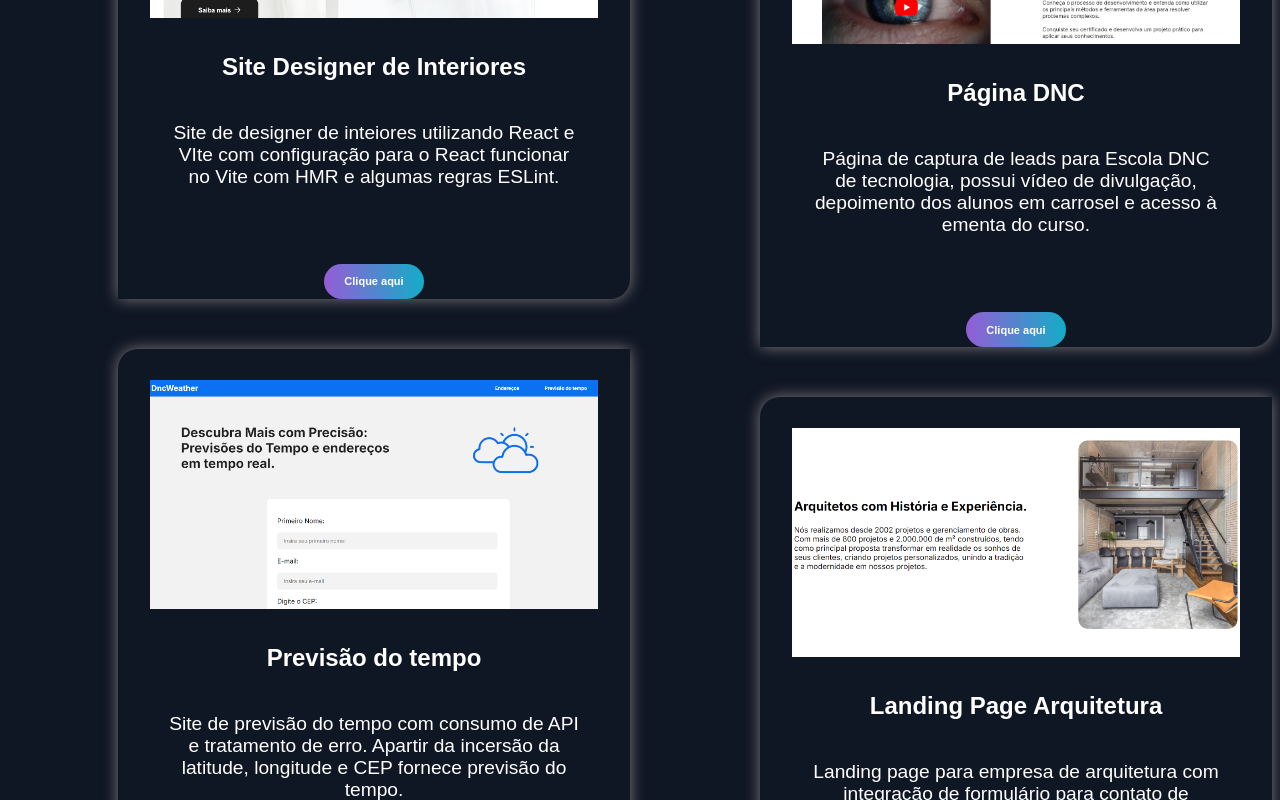
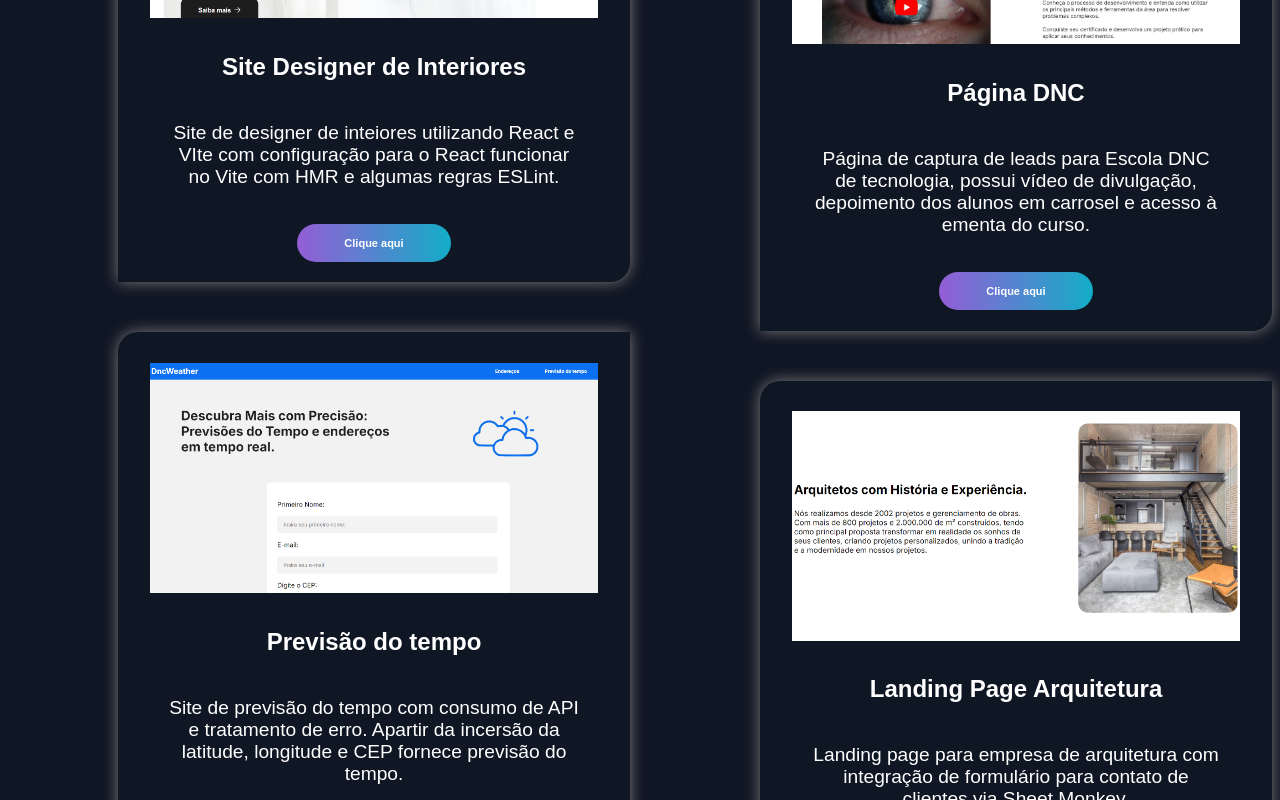
Before and after one commit to GisellySouza/Portifolio, a React (Vite) app: page / in a window 1280 px wide. Shown: the part 840-1640 px from the top of the page. Built offline with nearby package versions, Linux system fonts and the light colour scheme.

Commit message:
Style/ Ajustes em espaçamento

```diff
--- a/src/App.css
+++ b/src/App.css
@@ -13,7 +13,7 @@
 }
 
 .app.light {
-  background: #b7c4d6 !important;
+  background: #b7c4d6;
   color: #070707;
   h1, h2, h3, h4, a{
     color: #070707;
@@ -118,9 +118,9 @@ button{
   color: white;
   font-size: 11px;
   font-weight: 550;
-  width: 100px;
-  height: 35px;
-  margin-top: 25px;
+  width: 12vw;
+  height: 3vw;
+  margin: 4%;
   border-radius: 100px;
   background: linear-gradient(270deg, #13ADC7 0%, #6978D1 66.67%, #945DD6 100%);
   cursor: pointer;
@@ -158,7 +158,7 @@ button{
  }
 
  .descriçãoProjetos{
-  padding: 0px 10% 10%;
+  padding: 0px 10% 3%;
  }
 
  .nameprojects{
@@ -196,6 +196,12 @@ button{
   grid-auto-columns: 60vw 20vw;
   padding: 8% 0% 5% 10%;
   align-items:center;
+
+}
+
+.email{
+  justify-content: center;
+
 }
 
 .contactIcons img:hover {
@@ -203,6 +209,8 @@ button{
 
 }
 
+
+
 @media (300px <= widht <= 1350){
   .cabeçalho{
     font-size: 10px;
--- a/src/App.tsx
+++ b/src/App.tsx
@@ -190,7 +190,7 @@ function App() {
             <h3> Meu contato:</h3>
             <h3>(45) 99157-7128</h3>
             </div>
-            <div>
+            <div className='email'>
             <h3>E-mail:</h3>
             <h3>gisellydesouza@hotmail.com</h3>
             </div>
```
